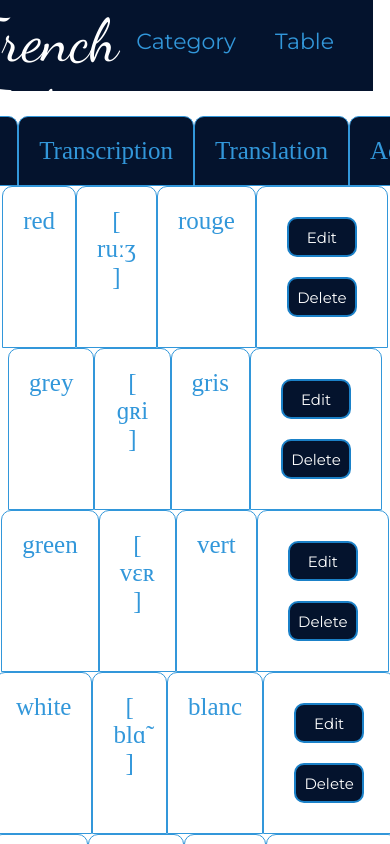
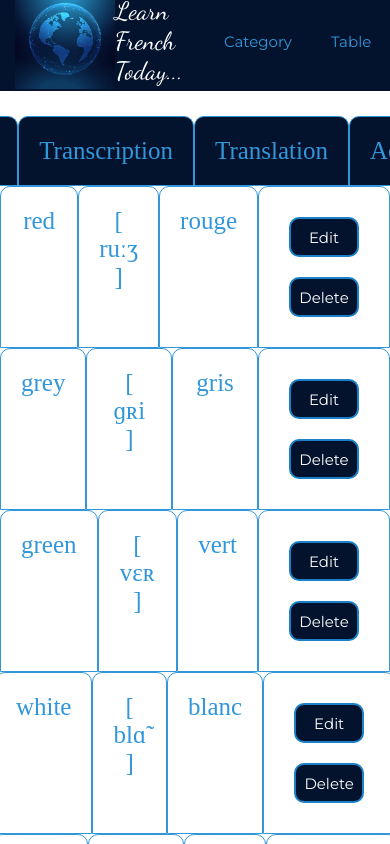
Before and after one commit to KateM3d/words, a React (Create React App) app: page /table in a window 390 px wide. Shown: the top 844 px of the page. Built offline with nearby package versions, Linux system fonts and the light colour scheme; data requests are answered from the project's data file.

Commit message:
added medias

```diff
--- a/src/App.scss
+++ b/src/App.scss
@@ -33,7 +33,6 @@ $fontColor: #3297da;
 .header {
     margin: -25px;
     background-color: #04132d;
-    width: 100vw;
     &Menu {
         display: flex;
         justify-content: right;
@@ -56,6 +55,11 @@ $fontColor: #3297da;
     }
 }
 
+body {
+    width: 100vw;
+    margin: auto;
+}
+
 .logo {
     margin-right: auto;
     width: 100px;
@@ -63,6 +67,7 @@ $fontColor: #3297da;
 
 a {
     text-decoration: none;
+    width: 150px;
 }
 
 .mistake {
@@ -163,6 +168,10 @@ a {
     }
 }
 
+.topicCard {
+    width: 250px;
+}
+
 .sliderBtn {
     border: 1px solid #247ed0;
     border-radius: 10px;
@@ -248,13 +257,48 @@ a {
     background-color: #04132d;
     color: #fff;
     height: 80px;
+    margin-top: 20vh;
     margin-bottom: 0;
-    margin-left: -25px;
-    margin-top: 20vh;
     background-color: #04132d;
-    width: 100vw;
     &Text {
         text-align: center;
         padding-top: 30px;
     }
 }
+
+@media all and (max-width: 960px) {
+    .menuSlogan {
+        font-size: 25px;
+    }
+    .welcomePage {
+        flex-direction: column;
+    }
+    .topic {
+        &Card {
+            width: 150px;
+        }
+        &Image {
+            width: 120px;
+        }
+    }
+}
+
+@media all and (max-width: 750px) {
+    .menu {
+        font-size: 15px;
+    }
+    .welcomePage {
+        max-width: 80vw;
+    }
+}
+
+@media all and (max-width: 550px) {
+    .flashcardBody {
+        width: 200px
+    }
+    .topic {
+        &Card {
+            display: none;
+        }
+    }
+}
```
